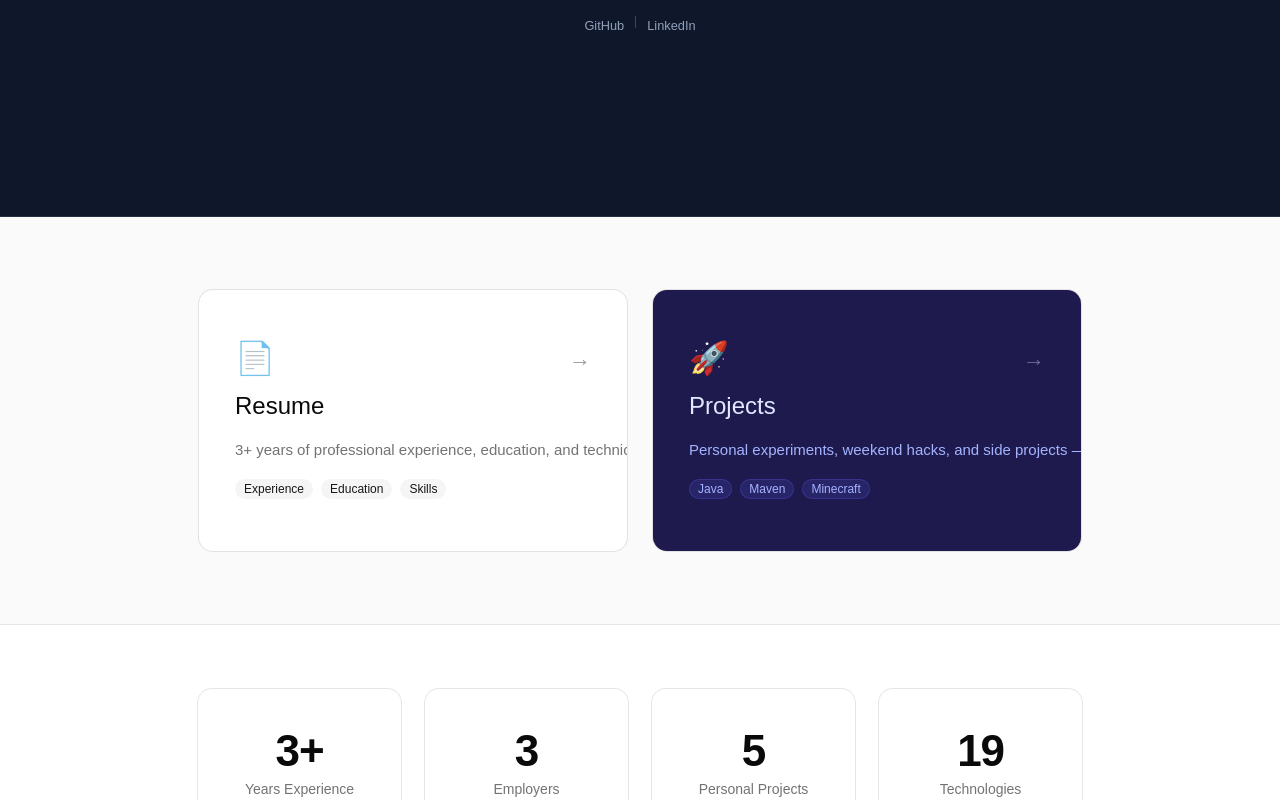
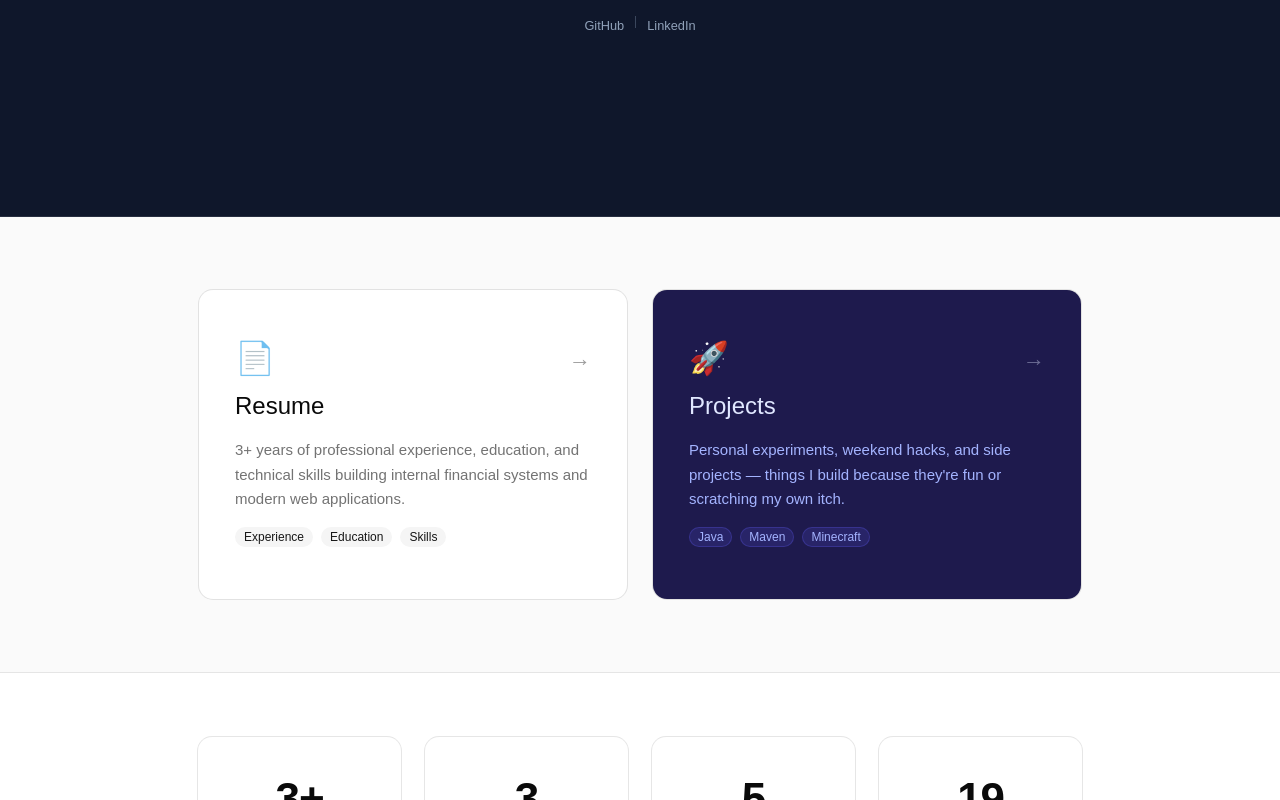
Before and after one commit to rowan-smith/Website, a React (Vite) app in the folder website/: page / in a window 1280 px wide. Shown: the part 535-1335 px from the top of the page. Built offline with nearby package versions, Linux system fonts and the light colour scheme.

Commit message:
Fix text wrap on resume and project cards

```diff
--- a/website/src/pages/IndexPage.tsx
+++ b/website/src/pages/IndexPage.tsx
@@ -38,20 +38,20 @@ export default function IndexPage() {
 
       <main id="main-content">
         <PageSection shade="muted">
-          <div className="grid grid-cols-2 gap-6 max-sm:grid-cols-1">
+          <div className="grid grid-cols-2 gap-6 max-sm:grid-cols-1 *:min-w-0">
             <RouterLinkButton
               to="/resume"
               variant="ghost"
-              className="block h-auto w-full p-0 text-left"
+              className="block h-auto w-full min-w-0 p-0 text-left whitespace-normal"
             >
-              <Card className="h-full transition-transform hover:-translate-y-1 hover:shadow-lg">
+              <Card className="h-full w-full min-w-0 transition-transform hover:-translate-y-1 hover:shadow-lg">
                 <CardContent className="flex h-full flex-col gap-4 p-9">
                   <div className="flex items-center justify-between">
                     <span className="text-[32px] leading-none" aria-hidden="true">📄</span>
                     <span className="text-[22px] opacity-40" aria-hidden="true">→</span>
                   </div>
                   <CardTitle className="text-2xl">Resume</CardTitle>
-                  <CardDescription className="text-[15px] leading-relaxed">
+                  <CardDescription className="text-pretty text-[15px] leading-relaxed">
                     {home.resumeCardDescription}
                   </CardDescription>
                   <div className="mt-auto flex flex-wrap gap-2">
@@ -68,16 +68,16 @@ export default function IndexPage() {
             <RouterLinkButton
               to="/projects"
               variant="ghost"
-              className="block h-auto w-full p-0 text-left"
+              className="block h-auto w-full min-w-0 p-0 text-left whitespace-normal"
             >
-              <Card className="h-full border-indigo-500/30 bg-indigo-950 text-indigo-100 transition-transform hover:-translate-y-1 hover:shadow-lg">
+              <Card className="h-full w-full min-w-0 border-indigo-500/30 bg-indigo-950 text-indigo-100 transition-transform hover:-translate-y-1 hover:shadow-lg">
                 <CardContent className="flex h-full flex-col gap-4 p-9">
                   <div className="flex items-center justify-between">
                     <span className="text-[32px] leading-none" aria-hidden="true">🚀</span>
                     <span className="text-[22px] opacity-40" aria-hidden="true">→</span>
                   </div>
                   <CardTitle className="text-2xl text-indigo-100">Projects</CardTitle>
-                  <CardDescription className="text-[15px] leading-relaxed text-indigo-300">
+                  <CardDescription className="text-pretty text-[15px] leading-relaxed text-indigo-300">
                     {home.projectsCardDescription}
                   </CardDescription>
                   <div className="mt-auto flex flex-wrap gap-2">
```
